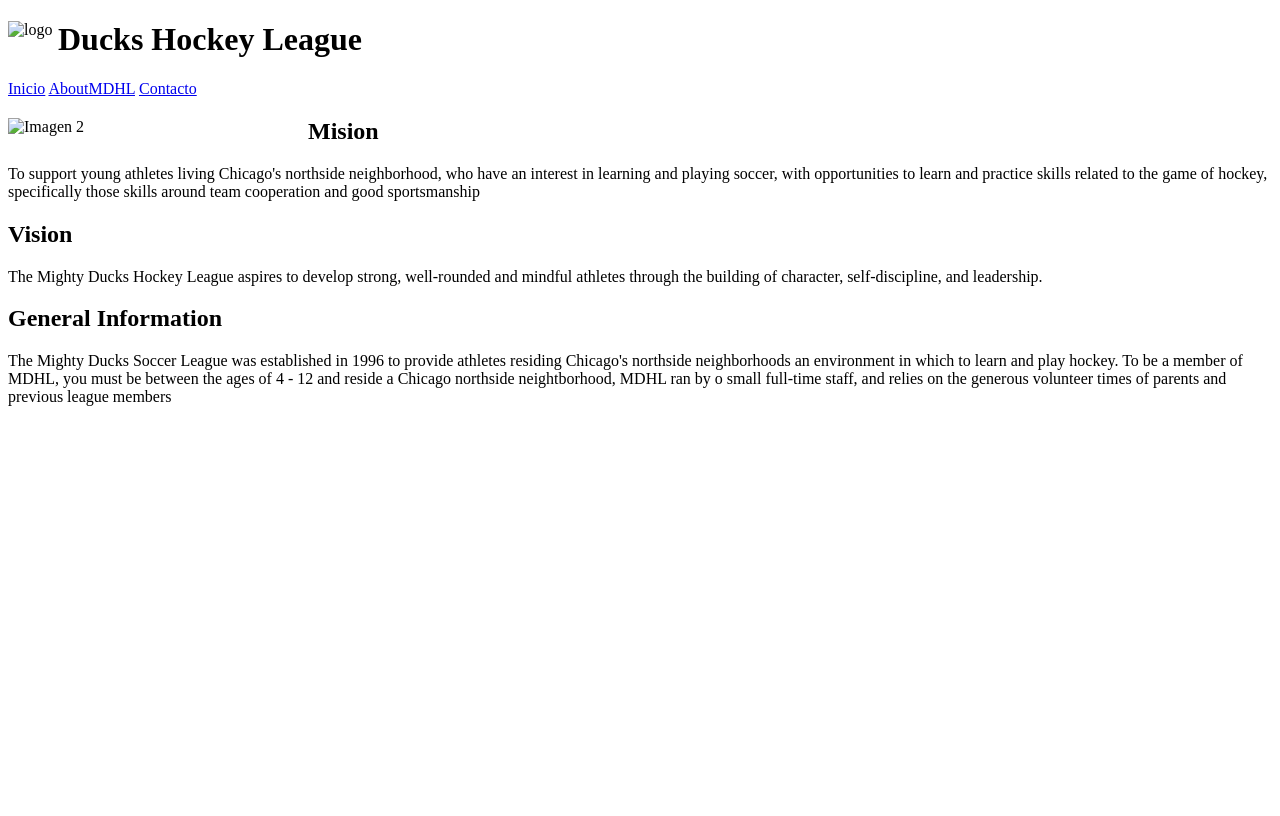
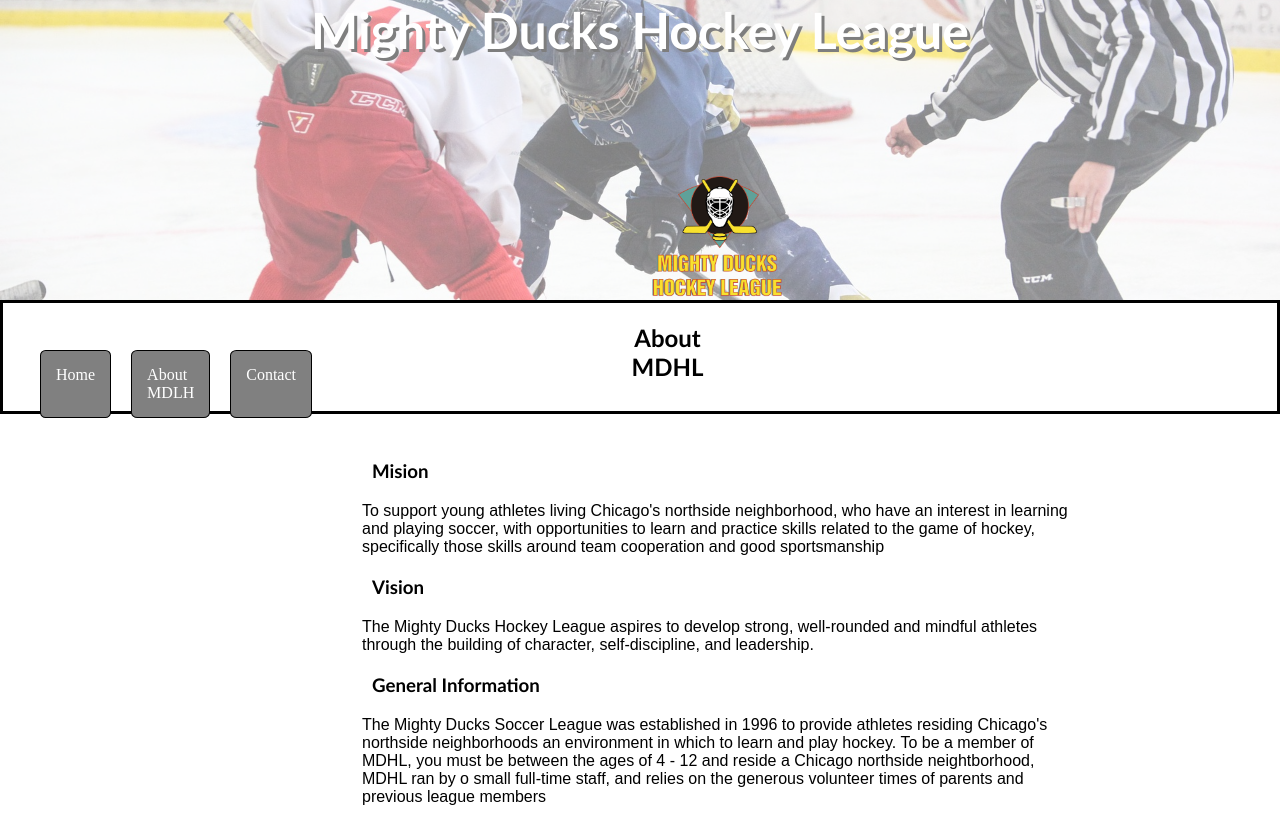
Before and after one commit to AnaEmiliae/Tareas, a plain HTML site: page AboutMDHL.html in a window 1280 px wide. Drawn offline with Linux system fonts and the light colour scheme.

Commit message:
Tarea dos

```diff
--- a/AboutMDHL.html
+++ b/AboutMDHL.html
@@ -4,35 +4,43 @@
     <meta charset="UTF-8">
     <meta http-equiv="X-UA-Compatible" content="IE=edge">
     <meta name="viewport" content="width=device-width, initial-scale=1.0">
+    <!--<link rel="stylesheet" href="style1.css">-->
+    <!--<link rel="stylesheet" href="style2.css">-->
+    <link rel="stylesheet" href="style3.css">
     <title>Nosotrxs</title>
 </head>
 <body>
     <header>
-        <div>
-        <img src="./Logo Mighty ducks-01.png" alt="logo" width="50" style="float:left">
-        <h1>Ducks Hockey League</h1>
+        <section id="hero">
+            <h1>Mighty Ducks Hockey League</h1>
+        </section>
+        <div class="titulo_dos">
+            <h2>About MDHL</h2>
+            <img src="./Logo Mighty ducks-01.png" alt="Logo">
+            </div>
         </div>
-    <div>
-        <a href="./index.html">Inicio</a>
-        <a href="#">AboutMDHL</a>
-        <a href="./Contact.html">Contacto</a>
-    </div>
-    <article>
-            <div>
-                <img src="./hockey  2.jpg" alt="Imagen 2" width="300" style="float:left">
-            <h2>Mision</h2>
+        <div class="contenido">
+            <nav>
+                <ul>
+                    <li><a href="./index.html">Home</a></li>
+                    <li><a href="#">About MDLH</a></li>
+                    <li><a href="./Contact.html">Contact</a></li>
+                </ul>
+            </nav>
+            <div class="contenido_about">
+            <h3>Mision</h3>
             <p>To support young athletes living Chicago's northside neighborhood, who have an interest in
                 learning and playing soccer, with opportunities to learn and practice skills related to the game of
                 hockey, specifically those skills around team cooperation and good sportsmanship</p>
-            <h2>Vision</h2>
+            <h3>Vision</h3>
             <p>The Mighty Ducks Hockey League aspires to develop strong, well-rounded and mindful athletes
                 through the building of character, self-discipline, and leadership.</p>
-            <h2>General Information</h2>
+            <h3>General Information</h3>
             <p>The Mighty Ducks Soccer League was established in 1996 to provide athletes residing
                 Chicago's northside neighborhoods an environment in which to learn and play hockey. To be a
                 member of MDHL, you must be between the ages of 4 - 12 and reside a Chicago northside neightborhood, MDHL ran by o small full-time staff, and relies on the generous volunteer times of parents and previous league members</p>
             </div>
-            </article>
+            </div>
     </header>
 </body>
 </html>
--- /dev/null
+++ b/style1.css
@@ -0,0 +1,70 @@
+*{
+    margin: 0;
+    padding: 0;
+    box-sizing: border-box;
+}
+
+h1 {
+    text-align: left;
+    padding: 30px;
+    font-family: 'Gill Sans', 'Gill Sans MT', Calibri, 'Trebuchet MS', sans-serif;
+    font-size: 50px
+}
+h2 {
+    color: beige;
+    font-family: 'Gill Sans', 'Gill Sans MT', Calibri, 'Trebuchet MS', sans-serif;
+}
+nav ul {
+    list-style-type: none;
+}
+nav li {
+    padding-bottom: 60px;
+    padding-right: 100px;
+}
+nav a:hover{
+    text-decoration-line:underline;
+}
+
+h3 {
+    padding: 10px;
+    font-family: 'Gill Sans', 'Gill Sans MT', Calibri, 'Trebuchet MS', sans-serif;
+    margin: 10px;
+}
+p {
+    font-size: medium;
+    font-family: Arial, Helvetica, sans-serif;
+    margin: 10px;
+}
+.contenido{
+    display: flex;
+    margin-right: 200px;
+    margin-left: 30px;
+    margin-top: 40px;
+
+}
+.fechas{
+    text-align: left;
+}
+#hero{
+    background-image: url("./design1_image1.jpg");
+    height: 300px;
+    background-size: cover;
+    background-position: center;
+    background-repeat: no-repeat;
+    margin-bottom: 10px;
+}
+.titulo_dos {
+    display: flex;
+    background-color: black;
+    padding-top: 30px;
+    padding-bottom: 30px;
+    padding-left: 600px;
+}
+.titulo_dos img{
+    width: 150px;
+    height: 150px;
+    position: absolute;
+    right: 5px;
+    object-fit: cover;
+
+}
--- /dev/null
+++ b/style2.css
@@ -0,0 +1,97 @@
+*{
+    margin: 0;
+    padding: 0;
+    box-sizing: border-box;
+}
+h1 {
+    text-align: left;
+    background-color: white;
+    padding: 5px;
+    font-family: 'Gill Sans', 'Gill Sans MT', Calibri, 'Trebuchet MS', sans-serif;
+    font-size: 50px
+}
+h2 {
+    color: black;
+    font-family: 'Gill Sans', 'Gill Sans MT', Calibri, 'Trebuchet MS', sans-serif;
+    text-align: center;
+}
+
+nav a {
+    color: white;
+    text-decoration: none;
+}
+
+nav ul {
+    list-style-type: none;
+    display: flex;
+
+}
+nav li {
+    background-color: blue;
+    padding: 15px;
+    margin: 10px;
+    border-radius: 8%;
+    border-style: solid;
+    border-width: 0.5px;
+}
+nav li:hover {
+    background-color: chartreuse;
+}
+
+h3 {
+    padding: 10px;
+    font-family: 'Gill Sans', 'Gill Sans MT', Calibri, 'Trebuchet MS', sans-serif;
+    margin: 10px;
+}
+p {
+    font-size: medium;
+    font-family: Arial, Helvetica, sans-serif;
+    margin: 10px;
+}
+.contenido{
+    position: absolute;
+    margin-right: 200px;
+    margin-left: 30px;
+    margin-top: 40px;
+    display: flex;
+
+}
+.fechas{
+    text-align: left;
+    padding-top: 80px;
+    padding-left: 30px;
+}
+#hero{
+    background-image: url("./design1_image1.jpg");
+    background-size: cover;
+    height: 300px;
+    padding-bottom: 800px;
+}
+
+.titulo_dos {
+    position:absolute;
+    padding-top: 20px;
+    padding-bottom: 30px;
+    padding-left: 600px;
+    padding-right: 545px;
+    border-style: solid;
+}
+.titulo_dos img{
+    position: absolute;
+    width: 150px;
+    height: 150px;
+    left: 0;
+    bottom:-200px;
+    object-fit: cover;
+    margin-left: 40px;
+}
+.contenido_about {
+    text-align: left;
+    padding-top: 80px;
+    padding: 30px;
+}
+article {
+    text-align: left;
+    padding-top: 80px;
+    padding-left: 30px;
+}
--- /dev/null
+++ b/style3.css
@@ -0,0 +1,102 @@
+*{
+    margin: 0;
+    padding: 0;
+    box-sizing: border-box;
+}
+h1 {
+    text-align: center;
+    color:white;
+    text-shadow: 3px 3px black;
+    font-family: 'Gill Sans', 'Gill Sans MT', Calibri, 'Trebuchet MS', sans-serif;
+    font-size: 50px;
+}
+h2 {
+    color: black;
+    font-family: 'Gill Sans', 'Gill Sans MT', Calibri, 'Trebuchet MS', sans-serif;
+    text-align: center;
+}
+
+nav a {
+    color: white;
+    text-decoration: none;
+}
+
+nav ul {
+    list-style-type: none;
+    display: flex;
+
+}
+nav li {
+    background-color: gray;
+    padding: 15px;
+    margin: 10px;
+    border-radius: 8%;
+    border-style: solid;
+    border-width: 0.5px;
+}
+nav li:hover {
+    background-color: cornflowerblue;
+}
+nav a:hover{
+    text-decoration-line:underline;
+}
+
+h3 {
+    padding: 10px;
+    font-family: 'Gill Sans', 'Gill Sans MT', Calibri, 'Trebuchet MS', sans-serif;
+    margin: 10px;
+}
+p {
+    font-size: medium;
+    font-family: Arial, Helvetica, sans-serif;
+    margin: 10px;
+}
+.contenido{
+    position: absolute;
+    margin-right: 200px;
+    margin-left: 30px;
+    margin-top: 40px;
+    display: flex;
+
+}
+.fechas{
+    text-align: left;
+    padding-top: 100px;
+    padding-left: 30px;
+}
+#hero{
+    background-image: url("./design1_image1.jpg");
+    height: 300px;
+    background-size: cover;
+    background-position: center;
+    background-repeat: no-repeat;
+    opacity: .5;
+}
+
+.titulo_dos {
+    position:absolute;
+    padding-top: 20px;
+    padding-bottom: 30px;
+    padding-left: 600px;
+    padding-right: 545px;
+    border-style: solid;
+    border-color: black;
+}
+.titulo_dos img{
+    position: absolute;
+    width: 150px;
+    height: 150px;
+    bottom: 100px;
+    object-fit: cover;
+    margin-left: 40px;
+}
+.contenido_about {
+    text-align: left;
+    padding-top: 100px;
+    padding-left: 30px;
+}
+article {
+    text-align: left;
+    padding-top: 100px;
+    padding-left: 30px;
+}
```
Also changed, not shown: Contact.html (+23 -15 lines), index.html (+18 -12 lines), Logo Mighty ducks-01.png (added), design1_image1.jpg (added), design1_image2.jpg (added), hockey1.jpg (added), hockey2.jpg (added), hockey3.jpg (added), 1 other file.
